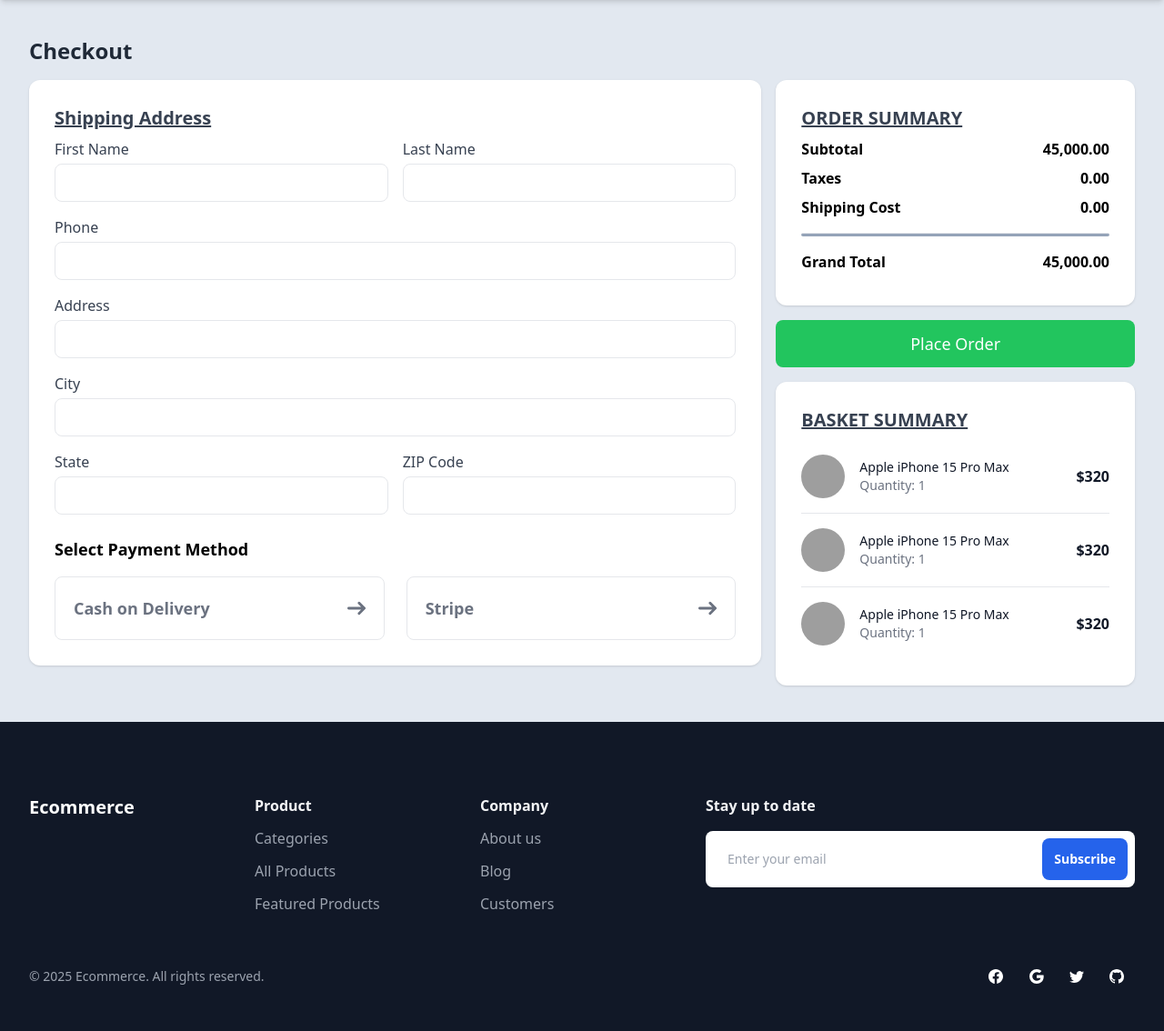
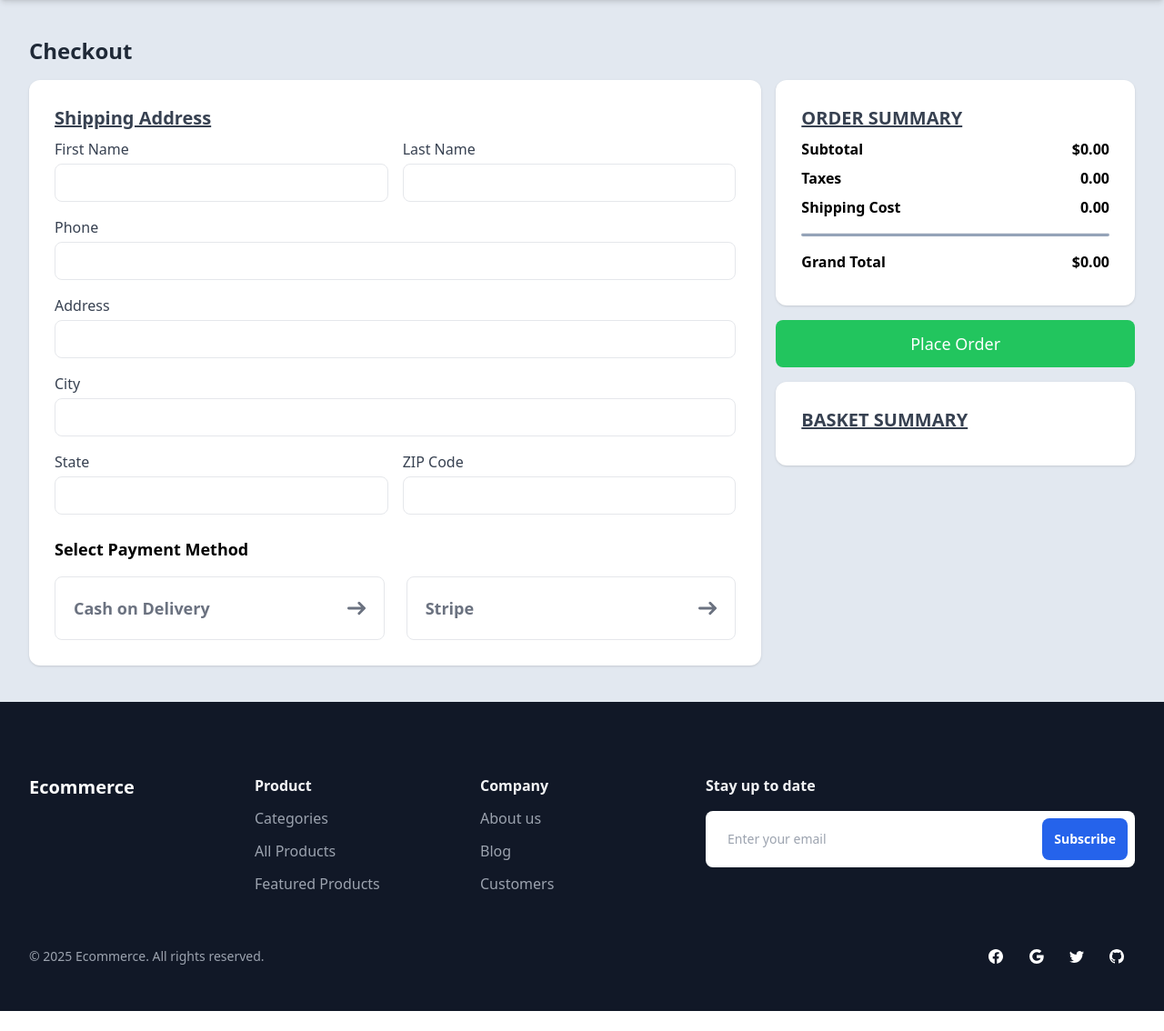
Before and after one commit to YorberR/ecommerce, a Laravel app: page /checkout in a window 1280 px wide. Shown: the part 70-1204 px from the top of the page at 91% size. After the commit the page ends 1182 px from the top, so only its background shows below. Run offline with Laravel 12, Linux system fonts and the light colour scheme; a user stored in the database is signed in; data comes from the database, SQL or seed files in the repository; style sheets or scripts are compiled from the project's sources; some libraries are stand-ins or nearby versions; grey boxes are pictures that could not be loaded.

Commit message:
feat: Implement checkout functionality with order placement and address collection

```diff
--- a/app/Livewire/CheckoutPage.php
+++ b/app/Livewire/CheckoutPage.php
@@ -2,12 +2,121 @@
 
 namespace App\Livewire;
 
+use Stripe\Stripe;
+use App\Models\Order;
+use App\Models\Address;
 use Livewire\Component;
+use Livewire\Attributes\Title;
+use App\Helpers\CartManagement;
+use Stripe\Stripe\checkout\Session;
 
+#[Title('Checkout')]
 class CheckoutPage extends Component
 {
+    public $first_name;
+    public $last_name;
+    public $phone;
+    public $street_address;
+    public $city;
+    public $state;
+    public $zip_code;
+    public $payment_method;
+
+    public function mount()
+    {
+        $cart_items = CartManagement::getCartItemsFromCookie();
+        if(count($cart_items) === 0){
+            return redirect()->route('products');
+        }
+    }
+
+    public function placeOrder()
+    {
+        dd($this->payment_method);
+
+        $this->validate([
+            'first_name' => 'required|string',
+            'last_name' => 'required',
+            'phone' => 'required',
+            'street_address' => 'required',
+            'city' => 'required',
+            'state' => 'required',
+            'zip_code' => 'required',
+            'payment_method' => 'required',
+        ]);
+
+        $cart_items = CartManagement::getCartItemsFromCookie();
+
+        $line_items = [];
+
+        foreach ($cart_items as $item)
+        {
+            $line_items[] = [
+                'price_data' => [
+                    'currency' => 'usd',
+                    'unit_amount' => $item['unit_amount']*100,
+                    'product_data' => [
+                        'name' => $item['name'],
+                    ]
+                ],
+                'quantity' => $item['quantity'],
+            ];
+        }
+
+        $order = new Order();
+        $order->user_id = auth()->user()->id;
+        $order->grand_total = CartManagement::calculateGrandTotal($cart_items);
+        $order->payment_method = $this->payment_method;
+        $order->payment_status = 'pending';
+        $order->status = 'new';
+        $order->currency = 'usd';
+        $order->shipping_amount = 0;
+        $order->shipping_method = 'none';
+        $order->notes = 'Order placed by ' . auth()->user()->name;
+
+        $address = new Address();
+        $address -> first_name = $this->first_name;
+        $address -> last_name = $this->last_name;
+        $address -> phone = $this->phone;
+        $address -> street_address = $this->street_address;
+        $address -> city = $this->city;
+        $address -> state = $this->state;
+        $address -> zip_code = $this->zip_code;
+
+        $redorect_url ='';
+
+        if ($this->payment_method == 'stripe')
+        {
+            Stripe::setApiKey(env('STRIPE_SECRET_KEY'));
+            $sessionCheckout = Session::create([
+                'payment_method_types' => ['card'],
+                'customer_email' => auth()->user()->email,
+                'line_items' => $line_items,
+                'mode' => 'payment',
+                'success_url' => route('success') . '?session_id={CHECKOUT_SESSION_ID}',
+                'cancel_url' => route('cancel'),
+            ]);
+
+            $redorect_url = $sessionCheckout->url;
+        } else {
+            $redorect_url = route('success');
+        }
+
+        $order->save();
+        $address->order_id = $order->id;
+        $address->save();
+        $order->items()->createMany($cart_items);
+        CartManagement::clearCartItems();
+        return redirect($redorect_url);
+    }
+
     public function render()
     {
-        return view('livewire.checkout-page');
+        $cart_items = CartManagement::getCartItemsFromCookie();
+        $grand_total = CartManagement::calculateGrandTotal($cart_items);
+        return view('livewire.checkout-page',[
+            'cart_items' => $cart_items,
+            'grand_total' => $grand_total,
+        ]);
     }
 }
--- a/app/Models/Order.php
+++ b/app/Models/Order.php
@@ -24,7 +24,6 @@
         'notes',
     ];
 
-
     public function user(): BelongsTo
     {
         return $this->belongsTo(User::class);
--- a/composer.json
+++ b/composer.json
@@ -11,7 +11,8 @@
         "jantinnerezo/livewire-alert": "^4.0",
         "laravel/framework": "^11.31",
         "laravel/tinker": "^2.9",
-        "livewire/livewire": "^3.5"
+        "livewire/livewire": "^3.5",
+        "stripe/stripe-php": "^17.6"
     },
     "require-dev": {
         "fakerphp/faker": "^1.23",
--- a/resources/views/livewire/checkout-page.blade.php
+++ b/resources/views/livewire/checkout-page.blade.php
@@ -2,6 +2,7 @@
     <h1 class="text-2xl font-bold text-gray-800 dark:text-white mb-4">
         Checkout
     </h1>
+    <form wire:submit.prevent="placeOrder">
         <div class="grid grid-cols-12 gap-4">
             <div class="md:col-span-12 lg:col-span-8 col-span-12">
                 <!-- Card -->
@@ -17,46 +18,58 @@
                                     First Name
                                 </label>
                                 <input
-                                class="w-full rounded-lg border py-2 px-3 dark:bg-gray-700 dark:text-white dark:border-none"
-                                id="first_name" type="text">
+                                    class="w-full rounded-lg border py-2 px-3 dark:bg-gray-700 dark:text-white dark:border-none @error('first_name') border-red-500 @enderror"
+                                    wire:model='first_name' id="first_name" type="text">
                                 </input>
+                                @error('first_name')
+                                    <div class="text-red-500 text-sm">{{ $message }}</div>
+                                @enderror
                             </div>
                             <div>
                                 <label class="block text-gray-700 dark:text-white mb-1" for="last_name">
                                     Last Name
                                 </label>
                                 <input
-                                class="w-full rounded-lg border py-2 px-3 dark:bg-gray-700 dark:text-white dark:border-none"
-                                id="last_name" type="text">
+                                    class="w-full rounded-lg border py-2 px-3 dark:bg-gray-700 dark:text-white dark:border-none @error('last_name') border-red-500 @enderror"
+                                    wire:model='last_name' id="last_name" type="text">
                                 </input>
+                                @error('last_name')
+                                    <div class="text-red-500 text-sm">{{ $message }}</div>
+                                @enderror
                             </div>
                         </div>
                         <div class="mt-4">
                             <label class="block text-gray-700 dark:text-white mb-1" for="phone">
                                 Phone
                             </label>
-                        <input
-                            class="w-full rounded-lg border py-2 px-3 dark:bg-gray-700 dark:text-white dark:border-none"
-                            id="phone" type="text">
+                            <input class="w-full rounded-lg border py-2 px-3 dark:bg-gray-700 dark:text-white dark:border-none @error('phone') border-red-500 @enderror"
+                                id="phone" type="text" wire:model='phone'>
                             </input>
+                            @error('phone')
+                                <div class="text-red-500 text-sm">{{ $message }}</div>
+                            @enderror
                         </div>
                         <div class="mt-4">
                             <label class="block text-gray-700 dark:text-white mb-1" for="address">
                                 Address
                             </label>
-                        <input
-                            class="w-full rounded-lg border py-2 px-3 dark:bg-gray-700 dark:text-white dark:border-none"
-                            id="address" type="text">
+                            <input class="w-full rounded-lg border py-2 px-3 dark:bg-gray-700 dark:text-white dark:border-none @error('street_address') border-red-500 @enderror"
+                                id="address" type="text" wire:model='street_address'>
                             </input>
+                            @error('street_address')
+                                <div class="text-red-500 text-sm">{{ $message }}</div>
+                            @enderror
                         </div>
                         <div class="mt-4">
                             <label class="block text-gray-700 dark:text-white mb-1" for="city">
                                 City
                             </label>
-                        <input
-                            class="w-full rounded-lg border py-2 px-3 dark:bg-gray-700 dark:text-white dark:border-none"
-                            id="city" type="text">
+                            <input class="w-full rounded-lg border py-2 px-3 dark:bg-gray-700 dark:text-white dark:border-none @error('city') border-red-500 @enderror"
+                                id="city" type="text" wire:model='city'>
                             </input>
+                            @error('city')
+                                <div class="text-red-500 text-sm">{{ $message }}</div>
+                            @enderror
                         </div>
                         <div class="grid grid-cols-2 gap-4 mt-4">
                             <div>
@@ -64,18 +77,24 @@
                                     State
                                 </label>
                                 <input
-                                class="w-full rounded-lg border py-2 px-3 dark:bg-gray-700 dark:text-white dark:border-none"
-                                id="state" type="text">
+                                    class="w-full rounded-lg border py-2 px-3 dark:bg-gray-700 dark:text-white dark:border-none @error('city') border-red-500 @enderror"
+                                    id="state" type="text" wire:model='state'>
                                 </input>
+                                @error('state')
+                                    <div class="text-red-500 text-sm">{{ $message }}</div>
+                                @enderror
                             </div>
                             <div>
                                 <label class="block text-gray-700 dark:text-white mb-1" for="zip">
                                     ZIP Code
                                 </label>
                                 <input
-                                class="w-full rounded-lg border py-2 px-3 dark:bg-gray-700 dark:text-white dark:border-none"
-                                id="zip" type="text">
+                                    class="w-full rounded-lg border py-2 px-3 dark:bg-gray-700 dark:text-white dark:border-none @error('zip_code') border-red-500 @enderror"
+                                    id="zip" type="text" wire:model='zip_code'>
                                 </input>
+                                @error('zip_code')
+                                    <div class="text-red-500 text-sm">{{ $message }}</div>
+                                @enderror
                             </div>
                         </div>
                     </div>
@@ -84,8 +103,8 @@
                     </div>
                     <ul class="grid w-full gap-6 md:grid-cols-2">
                         <li>
-                        <input class="hidden peer" id="hosting-small" name="hosting" required="" type="radio"
-                            value="hosting-small" />
+                            <input wire:model='payment_method' class="hidden peer" id="hosting-small" required="" type="radio"
+                                value="cod" />
                             <label
                                 class="inline-flex items-center justify-between w-full p-5 text-gray-500 bg-white border border-gray-200 rounded-lg cursor-pointer dark:hover:text-gray-300 dark:border-gray-700 dark:peer-checked:text-blue-500 peer-checked:border-blue-600 peer-checked:text-blue-600 hover:text-gray-600 hover:bg-gray-100 dark:text-gray-400 dark:bg-gray-800 dark:hover:bg-gray-700"
                                 for="hosting-small">
@@ -103,7 +122,7 @@
                             </label>
                         </li>
                         <li>
-                        <input class="hidden peer" id="hosting-big" name="hosting" type="radio" value="hosting-big">
+                            <input wire:model='payment_method' class="hidden peer" id="hosting-big" type="radio" value="stripe">
                             <label
                                 class="inline-flex items-center justify-between w-full p-5 text-gray-500 bg-white border border-gray-200 rounded-lg cursor-pointer dark:hover:text-gray-300 dark:border-gray-700 dark:peer-checked:text-blue-500 peer-checked:border-blue-600 peer-checked:text-blue-600 hover:text-gray-600 hover:bg-gray-100 dark:text-gray-400 dark:bg-gray-800 dark:hover:bg-gray-700"
                                 for="hosting-big">
@@ -122,6 +141,9 @@
                             </input>
                         </li>
                     </ul>
+                    @error('payment_method')
+                        <div class="text-red-500 text-sm">{{ $message }}</div>
+                    @enderror
                 </div>
                 <!-- End Card -->
             </div>
@@ -135,7 +157,7 @@
                             Subtotal
                         </span>
                         <span>
-                        45,000.00
+                            {{ Number::currency($grand_total, 'USD') }}
                         </span>
                     </div>
                     <div class="flex justify-between mb-2 font-bold">
@@ -160,12 +182,12 @@
                             Grand Total
                         </span>
                         <span>
-                        45,000.00
+                            {{ Number::currency($grand_total, 'USD') }}
                         </span>
                     </div>
                     </hr>
                 </div>
-            <button class="bg-green-500 mt-4 w-full p-3 rounded-lg text-lg text-white hover:bg-green-600">
+                <button type="submit" class="bg-green-500 mt-4 w-full p-3 rounded-lg text-lg text-white hover:bg-green-600">
                     Place Order
                 </button>
                 <div class="bg-white mt-4 rounded-xl shadow p-4 sm:p-7 dark:bg-slate-900">
@@ -173,68 +195,31 @@
                         BASKET SUMMARY
                     </div>
                     <ul class="divide-y divide-gray-200 dark:divide-gray-700" role="list">
-                    <li class="py-3 sm:py-4">
+                        @foreach ($cart_items as $item)
+                            <li class="py-3 sm:py-4" wire:key='{{ $item['product_id'] }}'>
                                 <div class="flex items-center">
                                     <div class="flex-shrink-0">
-                                <img alt="Neil image" class="w-12 h-12 rounded-full"
-                                    src="https://iplanet.one/cdn/shop/files/iPhone_15_Pro_Max_Blue_Titanium_PDP_Image_Position-1__en-IN_1445x.jpg?v=1695435917">
+                                        <img alt="{{ $item['name'] }}" class="w-12 h-12 rounded-full"
+                                            src="{{ asset('storage/' . $item['image']) }}">
                                         </img>
                                     </div>
                                     <div class="flex-1 min-w-0 ms-4">
                                         <p class="text-sm font-medium text-gray-900 truncate dark:text-white">
-                                    Apple iPhone 15 Pro Max
+                                            {{ $item['name'] }}
                                         </p>
                                         <p class="text-sm text-gray-500 truncate dark:text-gray-400">
-                                    Quantity: 1
+                                            Quantity: {{ $item['quantity'] }}
                                         </p>
                                     </div>
                                     <div class="inline-flex items-center text-base font-semibold text-gray-900 dark:text-white">
-                                $320
+                                        {{ Number::currency($item['total_amount'], 'USD') }}
                                     </div>
                                 </div>
                             </li>
-                    <li class="py-3 sm:py-4">
-                        <div class="flex items-center">
-                            <div class="flex-shrink-0">
-                                <img alt="Neil image" class="w-12 h-12 rounded-full"
-                                    src="https://iplanet.one/cdn/shop/files/iPhone_15_Pro_Max_Blue_Titanium_PDP_Image_Position-1__en-IN_1445x.jpg?v=1695435917">
-                                </img>
-                            </div>
-                            <div class="flex-1 min-w-0 ms-4">
-                                <p class="text-sm font-medium text-gray-900 truncate dark:text-white">
-                                    Apple iPhone 15 Pro Max
-                                </p>
-                                <p class="text-sm text-gray-500 truncate dark:text-gray-400">
-                                    Quantity: 1
-                                </p>
-                            </div>
-                            <div class="inline-flex items-center text-base font-semibold text-gray-900 dark:text-white">
-                                $320
-                            </div>
-                        </div>
-                    </li>
-                    <li class="py-3 sm:py-4">
-                        <div class="flex items-center">
-                            <div class="flex-shrink-0">
-                                <img alt="Neil image" class="w-12 h-12 rounded-full"
-                                    src="https://iplanet.one/cdn/shop/files/iPhone_15_Pro_Max_Blue_Titanium_PDP_Image_Position-1__en-IN_1445x.jpg?v=1695435917">
-                                </img>
-                            </div>
-                            <div class="flex-1 min-w-0 ms-4">
-                                <p class="text-sm font-medium text-gray-900 truncate dark:text-white">
-                                    Apple iPhone 15 Pro Max
-                                </p>
-                                <p class="text-sm text-gray-500 truncate dark:text-gray-400">
-                                    Quantity: 1
-                                </p>
-                            </div>
-                            <div class="inline-flex items-center text-base font-semibold text-gray-900 dark:text-white">
-                                $320
-                            </div>
-                        </div>
-                    </li>
+                        @endforeach
                     </ul>
                 </div>
             </div>
         </div>
+    </form>
 </div>
--- a/routes/web.php
+++ b/routes/web.php
@@ -37,6 +37,6 @@
     Route::get('/checkout', CheckoutPage::class);
     Route::get('my-orders', MyOrdersPage::class);
     Route::get('my-orders/{order}', MyOrderDetailPage::class);
-    Route::get('/success', SuccessPage::class);
-    Route::get('/cancel', CancelPage::class);
+    Route::get('/success', SuccessPage::class)->name('success');
+    Route::get('/cancel', CancelPage::class)->name('cancel');
 });
```
Also changed, not shown: 1 other file. Lines whose indentation alone changed are shown as unchanged.
